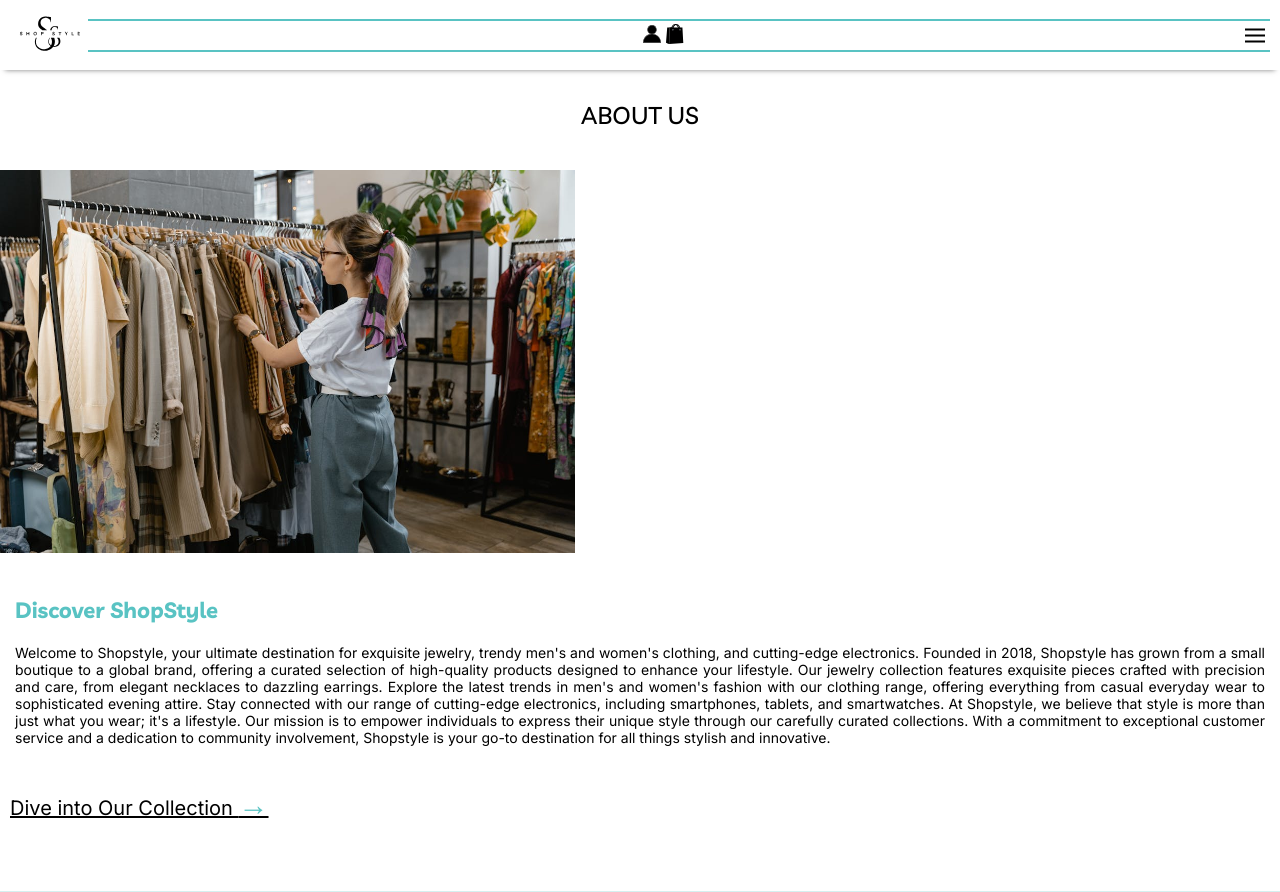
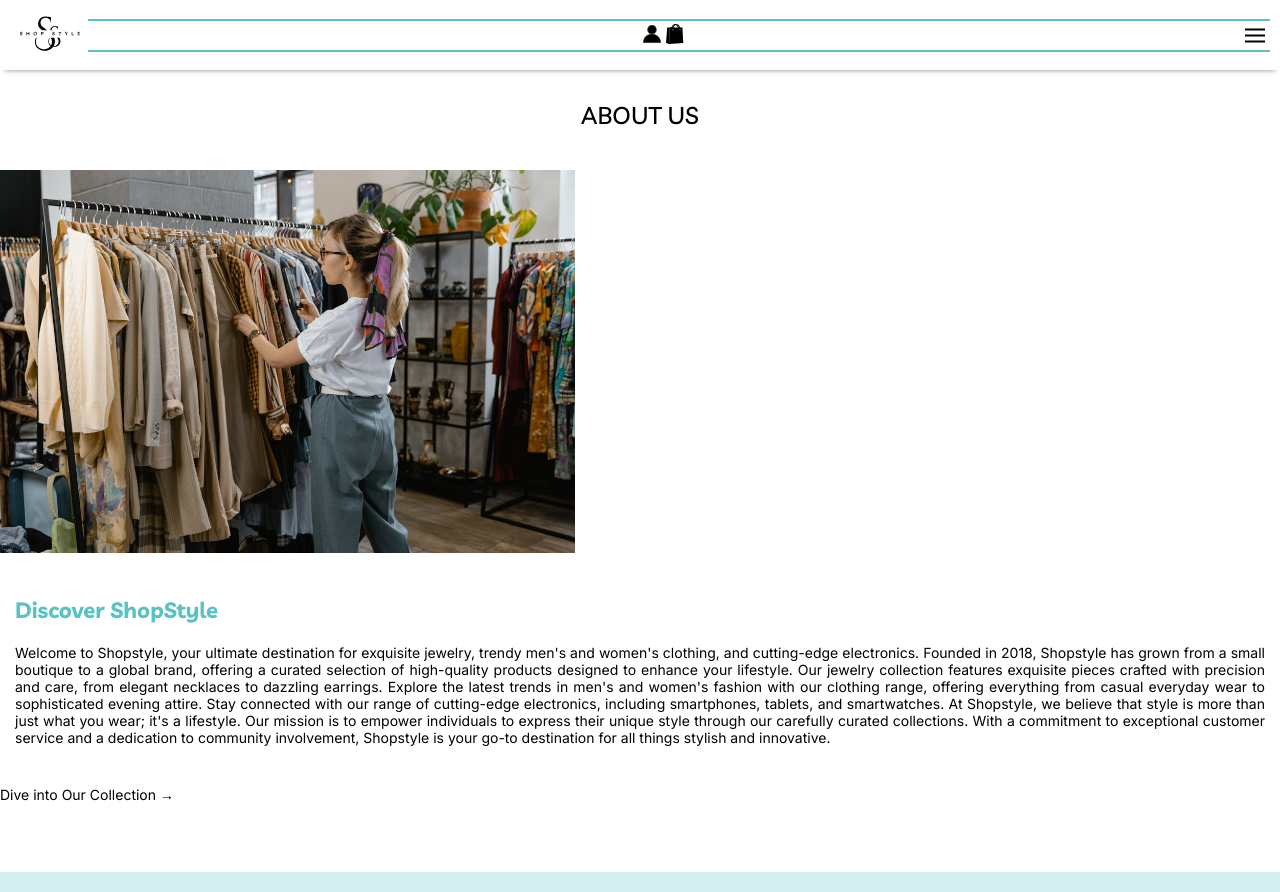
Before and after one commit to jcrunatay/shop_style, a React (Create React App) app: page /about in a window 1280 px wide. Shown: the top 892 px of the page. Built offline with nearby package versions, Linux system fonts and the light colour scheme.

Commit message:
Added Link to Product Page

```diff
--- a/src/routes/about/about.component.jsx
+++ b/src/routes/about/about.component.jsx
@@ -29,10 +29,10 @@
                         stylish and innovative.
                     </p>
                 </div>
-                <Link to="/products">
-                    Dive into Our Collection <span className="right-arrow">→</span>{" "}
-                </Link>
             </div>
+            <Link to="/products">
+                Dive into Our Collection <span className="right-arrow">→</span>{" "}
+            </Link>
         </section>
     );
 };
```
